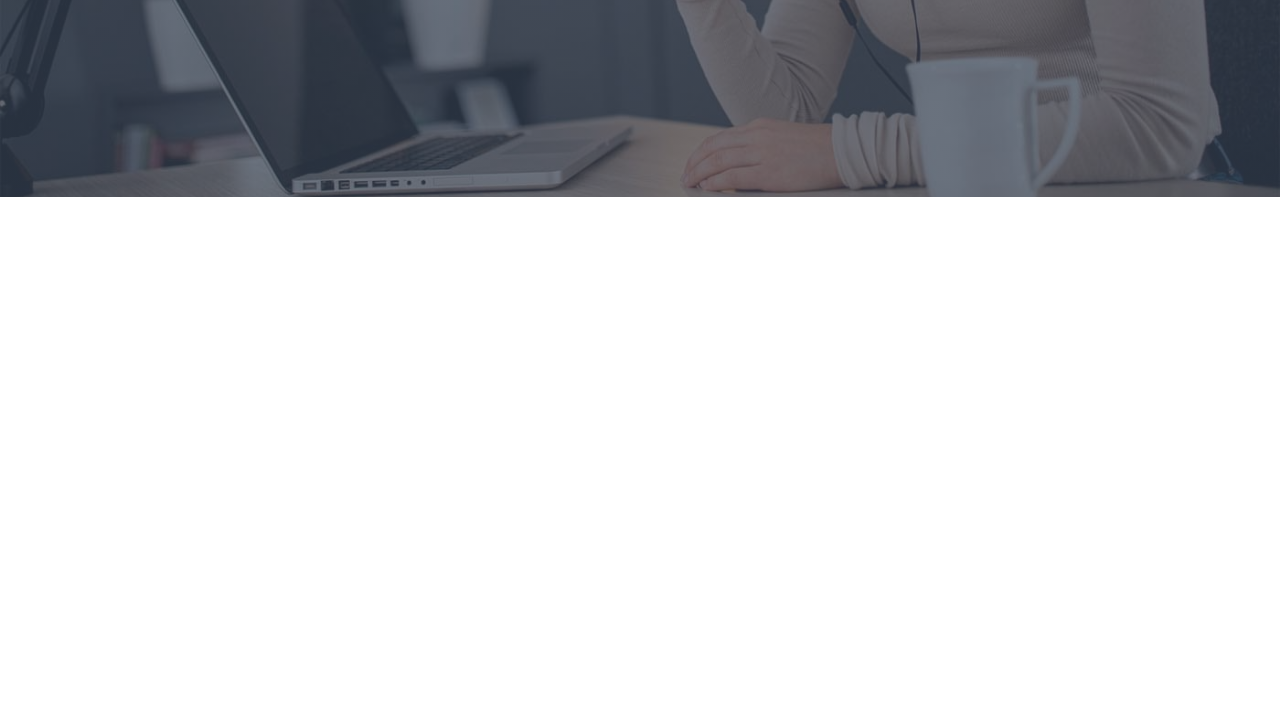
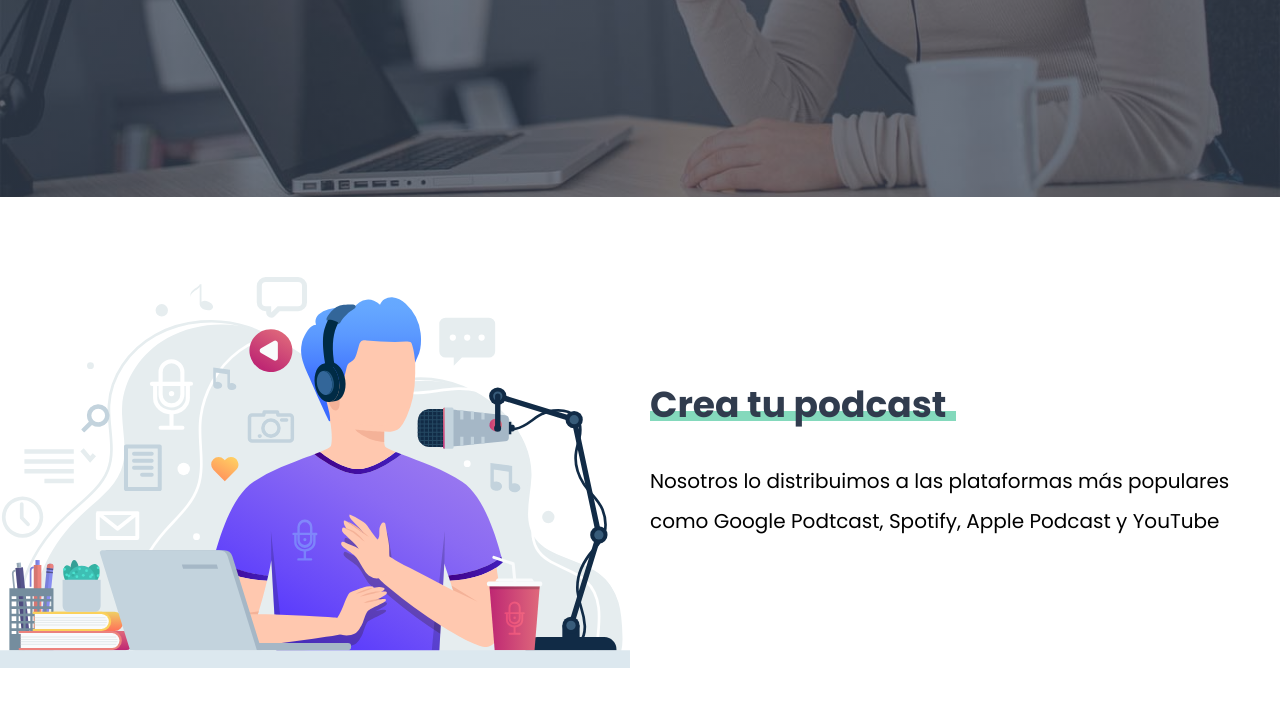
Before and after one commit to RogerCastillo877/podcast-sass, a website: page index.html in a window 1280 px wide. Shown: the part 602-1308 px from the top of the page. Before the commit the page ends 800 px from the top, so only its background shows below. Drawn offline with Linux system fonts and the light colour scheme.

Commit message:
section create

```diff
--- a/index.html
+++ b/index.html
@@ -24,5 +24,16 @@
     </div>
   </header>
 
+  <section class="conteiner section">
+    <div class="create-grid">
+      <div class="image">
+        <img src="build/img/imagen_podcast.svg" alt="Imagen podcast">
+      </div>
+      <div class="content">
+        <h2>Crea tu podcast</h2>
+        <p>Nosotros lo distribuimos a las plataformas más populares como Google Podtcast, Spotify, Apple Podcast y YouTube</p>
+      </div>
+    </div>
+  </section>
 </body>
 </html>
--- a/src/scss/base/_globales.scss
+++ b/src/scss/base/_globales.scss
@@ -39,6 +39,20 @@ h1, h2, h3 {
 h1 {
   font-size: 4rem;
 }
+h2 {
+  font-size: 3.6rem;
+  display: inline-block;
+  color: v.$secundario;
+
+  &::after {
+    content: '';
+    background-color: v.$primario;
+    width: calc(100% + 1rem);
+    height: 1rem;
+    display: block;
+    margin: -1.4rem 0 0 0;
+  }
+}
 h3 {
   font-size: 2.8rem;
   text-align: center;
@@ -48,3 +62,10 @@ ul {
   padding: 0;
   list-style: none;
 }
+
+.section {
+  padding: 3rem 0;
+  @include m.tablet {
+    padding: 8rem 0;
+  }
+}
--- /dev/null
+++ b/src/scss/ui/_createpodcast.scss
@@ -0,0 +1,8 @@
+@use 'base/mixins' as m;
+
+.create-grid {
+  @include m.tablet {
+    @include m.grid(2, 2rem);
+    align-items: center;
+  }
+}
--- /dev/null
+++ b/src/scss/ui/_index.scss
@@ -0,0 +1,3 @@
+@forward 'header';
+@forward 'buttons';
+@forward 'createpodcast';
--- a/src/scss/ui/index.scss
+++ /dev/null
@@ -1,2 +0,0 @@
-@forward 'header';
-@forward 'buttons';
```
Also changed, not shown: build/css/app.css, src/scss/ui/_buttons.scss (renamed from src/scss/ui/buttons.scss), src/scss/ui/_header.scss (renamed from src/scss/ui/header.scss), 1 other file. Lines whose indentation alone changed are shown as unchanged.
